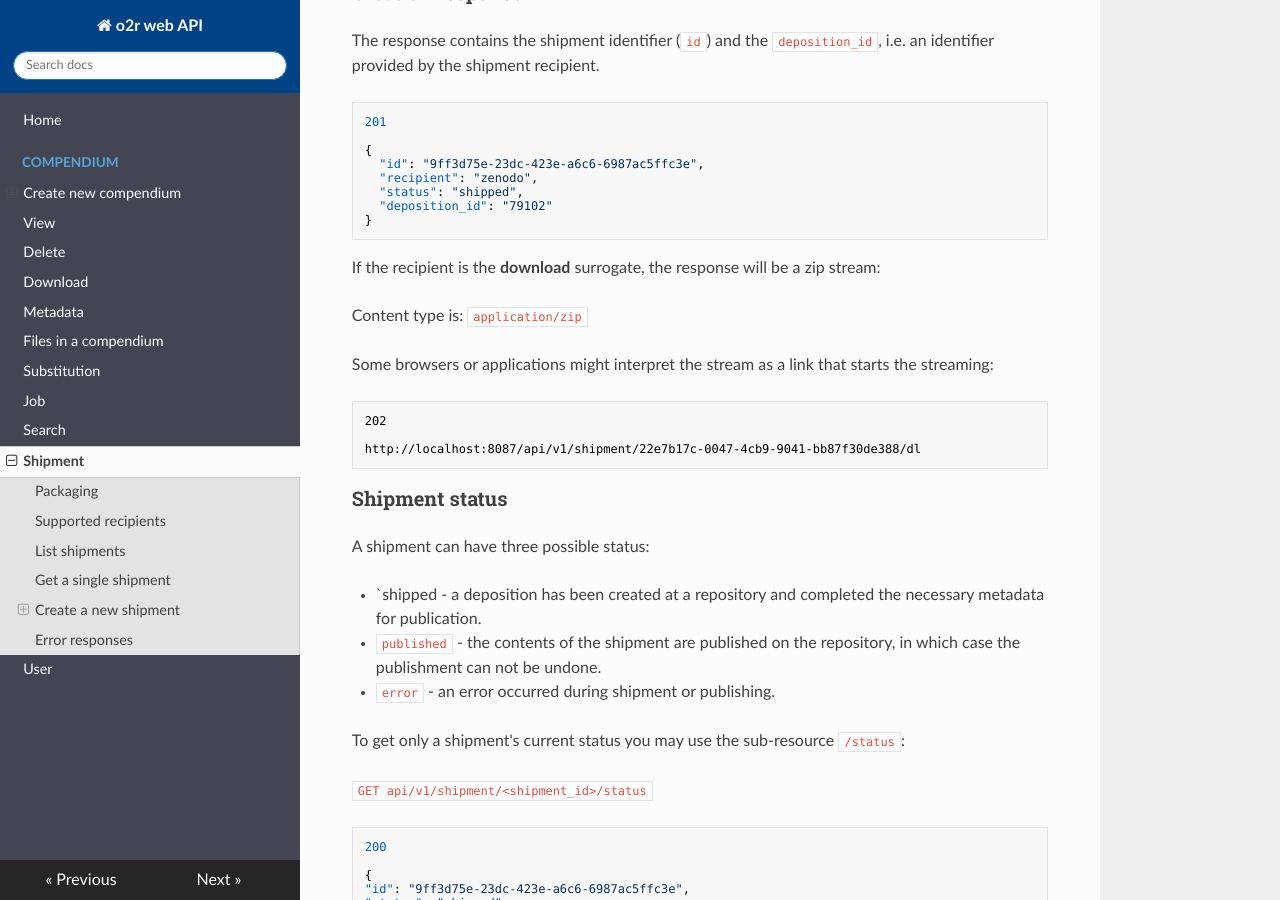
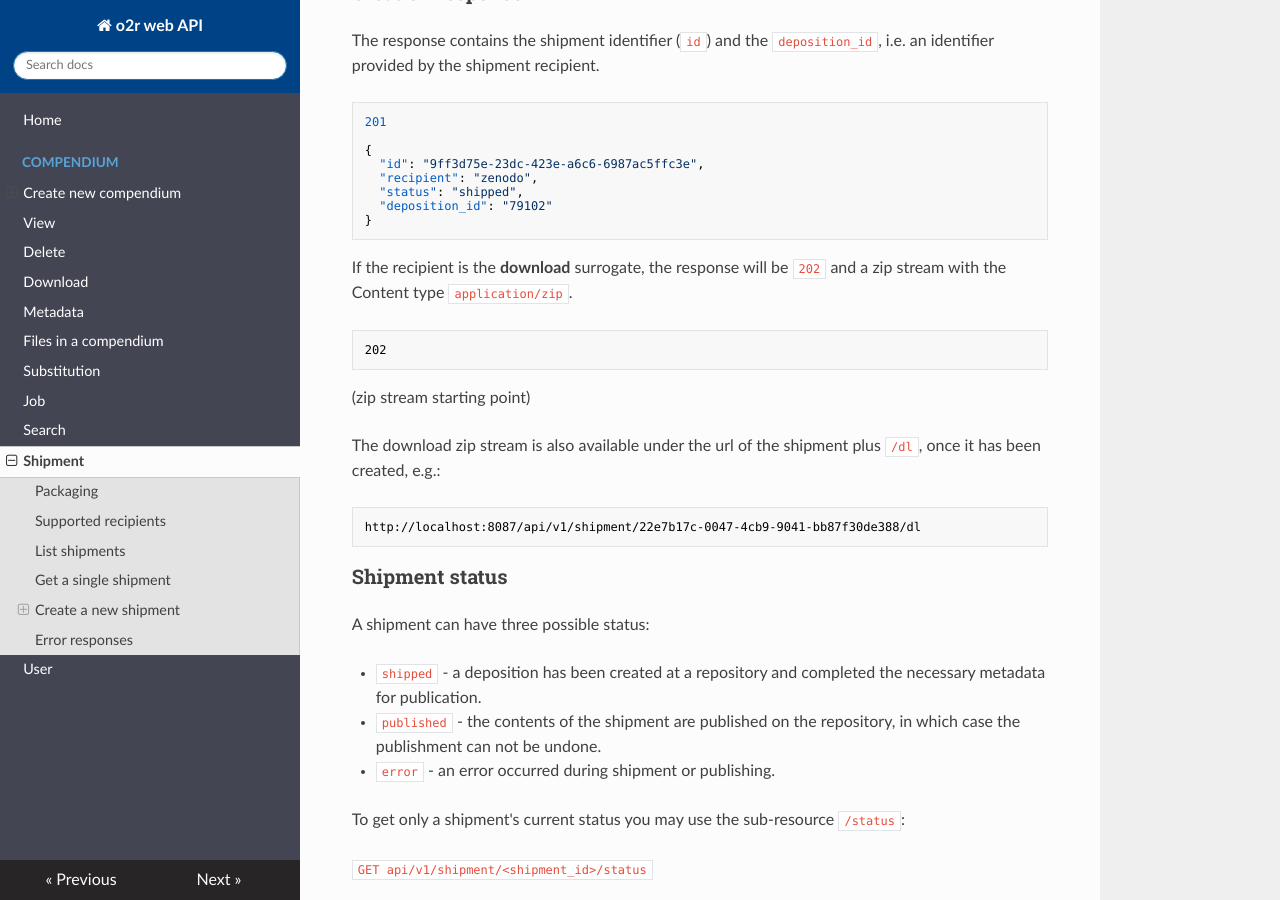
Before and after one commit to o2r-project/api, an MkDocs documentation site: the page built from docs/shipment.md, in a window 1280 px wide and 900 px high, scrolled down 2772 px. Built offline with MkDocs 1.6.1, drawn with Linux system fonts in a browser that asks for light colours; nearby versions of some CDN libraries; old or Windows-style settings are respelled for this version of MkDocs.

Commit message:
upd shipment dl description

````diff
--- a/docs/shipment.md
+++ b/docs/shipment.md
@@ -127,15 +127,16 @@ The response contains the shipment identifier (`id`) and the `deposition_id`, i.
 }
 ```
 
-If the recipient is the **download** surrogate, the response will be a zip stream:
-
-Content type is: `application/zip`
-
-Some browsers or applications might interpret the stream as a link that starts the streaming:
+If the recipient is the **download** surrogate, the response will be `202` and a zip stream with the Content type `application/zip`.
 
 ```
 202
+```
+(zip stream starting point)
 
+The download zip stream is also available under the url of the shipment plus `/dl`, once it has been created, e.g.:
+
+```
 http://localhost:8087/api/v1/shipment/22e7b17c-0047-4cb9-9041-bb87f30de388/dl
 ```
 
@@ -144,7 +145,7 @@ http://localhost:8087/api/v1/shipment/22e7b17c-0047-4cb9-9041-bb87f30de388/dl
 
 A shipment can have three possible status:
 
-- `shipped - a deposition has been created at a repository and completed the necessary metadata for publication.
+- `shipped` - a deposition has been created at a repository and completed the necessary metadata for publication.
 - `published` - the contents of the shipment are published on the repository, in which case the publishment can not be undone.
 - `error` - an error occurred during shipment or publishing.
 
````
